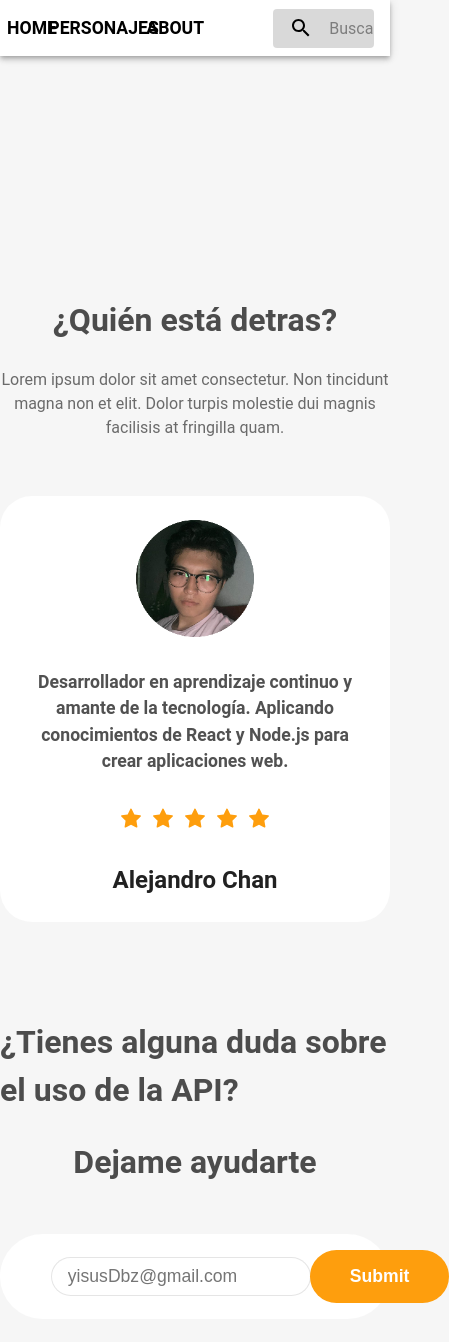
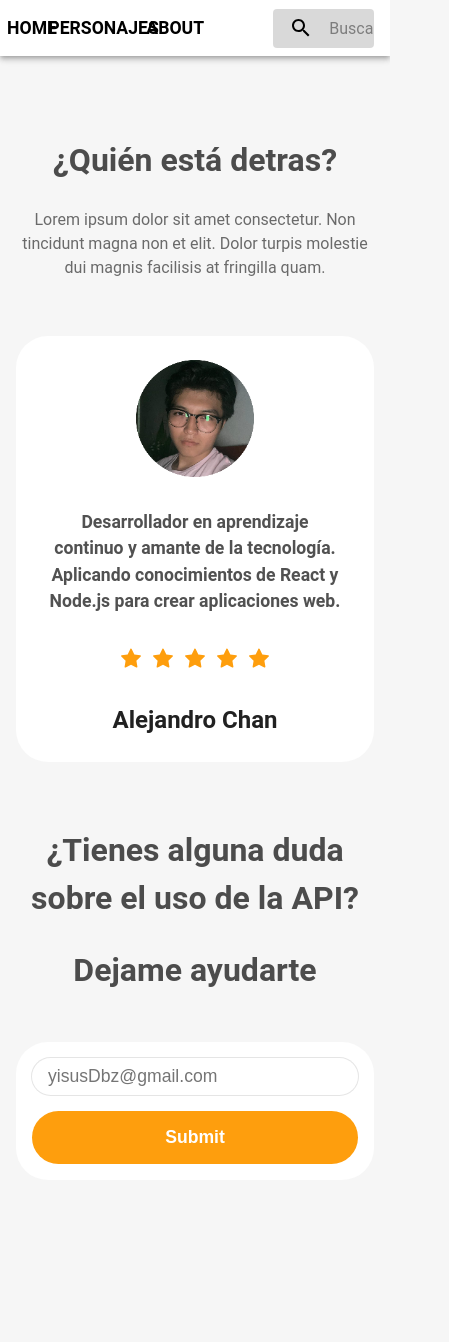
Before and after one commit to alejandr003/Practica_Consumo-de-API-DBZ, a React (Vite) app: page /about in a window 390 px wide. Shown: the top 1342 px of the page, 449 px wide, since content can reach past the window. After the commit the page ends 1244 px from the top, so only its background shows below. Built offline with nearby package versions, Linux system fonts and the light colour scheme; no server answers.

Commit message:
fix: reduce excessive margins, add mobile breakpoint for contact form

```diff
--- a/src/Components/About/About.css
+++ b/src/Components/About/About.css
@@ -9,10 +9,9 @@
     border-radius: 2rem;
     flex-direction: column;
     text-align: center;
-  }
-  .testimonial-section-bottom {
     margin: 2rem auto;
 }
+
 .testimonial-section-bottom p {
     font-weight: 700;
     color: #515151;
@@ -20,30 +19,39 @@
     font-size: 1.1rem;
     margin: 2rem 0rem;
 }
+
 .testimonials-stars-container svg {
     margin: 0rem 0.25rem;
     font-size: 1.5rem;
     color: #fe9e0d;
 }
+
 .testimonial-section-bottom h2 {
     margin-top: 1.5rem;
 }
+
 .work-section-wrapper {
-    margin-top: 15rem;
+    margin-top: 5rem;
+    padding: 0 1rem;
 }
-  .work-section-top p {
-    text-align: center;
-    max-width: 600px !important;
-  }
-  .work-section-top h1 {
-    max-width: 700px !important;
-  }
+
 .work-section-top {
     display: flex;
     justify-content: center;
     align-items: center;
     flex-direction: column;
+    text-align: center;
 }
+
+.work-section-top p {
+    text-align: center;
+    max-width: 600px !important;
+}
+
+.work-section-top h1 {
+    max-width: 700px !important;
+}
+
 .work-section-info {
     width: 290px;
     min-height: 350px;
@@ -58,9 +66,11 @@
     color: #505050;
     margin: 1rem 2rem;
 }
+
 .work-section-info h2 {
     margin: 1rem 0rem;
 }
+
 .work-section-bottom {
     margin-top: 5rem;
     display: flex;
@@ -68,22 +78,27 @@
     align-items: center;
     flex-wrap: wrap;
 }
+
 .work-section-info p {
     flex: 1;
     display: flex;
     align-items: center;
     font-weight: 600;
 }
+
 .contact-page-wrapper h1 {
     max-width: 900px !important;
 }
+
 .contact-page-wrapper {
     display: flex;
     align-items: center;
     justify-content: center;
     flex-direction: column;
-    margin: 6rem 0rem;
+    margin: 4rem 1rem;
+    text-align: center;
 }
+
 .contact-form-container {
     background-color: white;
     max-width: 700px;
@@ -94,6 +109,22 @@
     padding: 1rem;
     border-radius: 5rem;
 }
+
+@media (max-width: 480px) {
+    .contact-form-container {
+        flex-direction: column;
+        border-radius: 2rem;
+        gap: 1rem;
+    }
+    .contact-form-container input {
+        margin-left: 0 !important;
+        width: 100%;
+    }
+    .contact-form-container button {
+        width: 100%;
+    }
+}
+
 .contact-form-container input {
     flex: 1;
     height: 100%;
@@ -110,6 +141,7 @@
 .contact-form-container input:focus {
     box-shadow: 0 0 0 2px #fe9e0d;
 }
+
 .secondary-button {
     padding: 1rem 2.5rem;
     background-color: #fe9e0d;
@@ -125,10 +157,12 @@
     align-items: center;
     justify-content: center;
 }
+
 .secondary-button svg {
     margin-left: 0.75rem;
     font-size: 1.5rem;
 }
+
 .secondary-button:hover {
     background-color: #e48f0f;
 }
```
Lines whose indentation alone changed are shown as unchanged.
